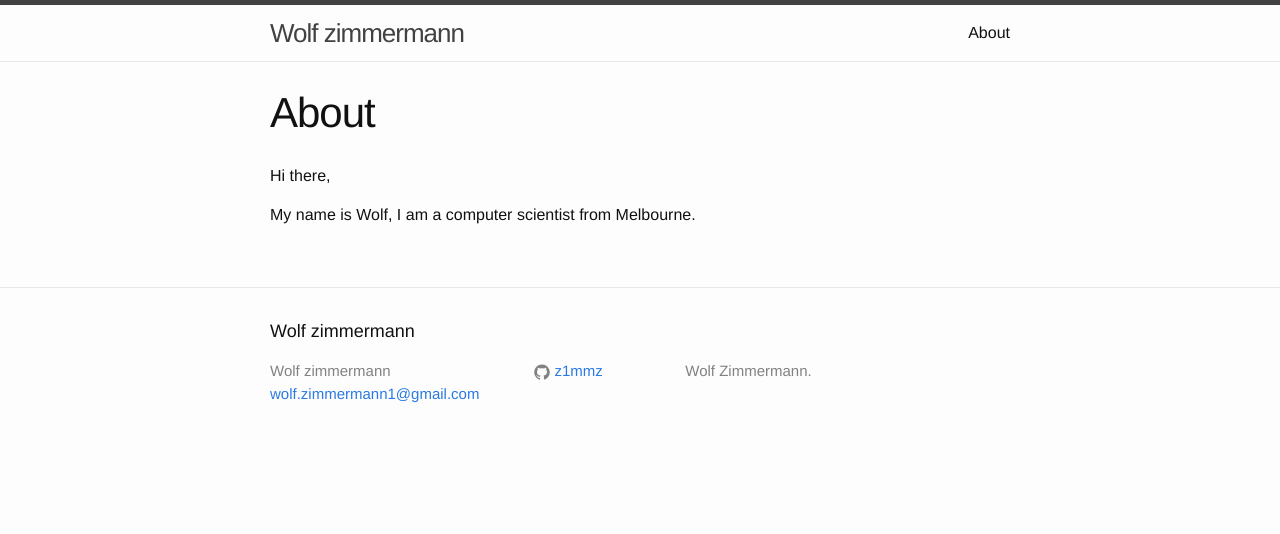
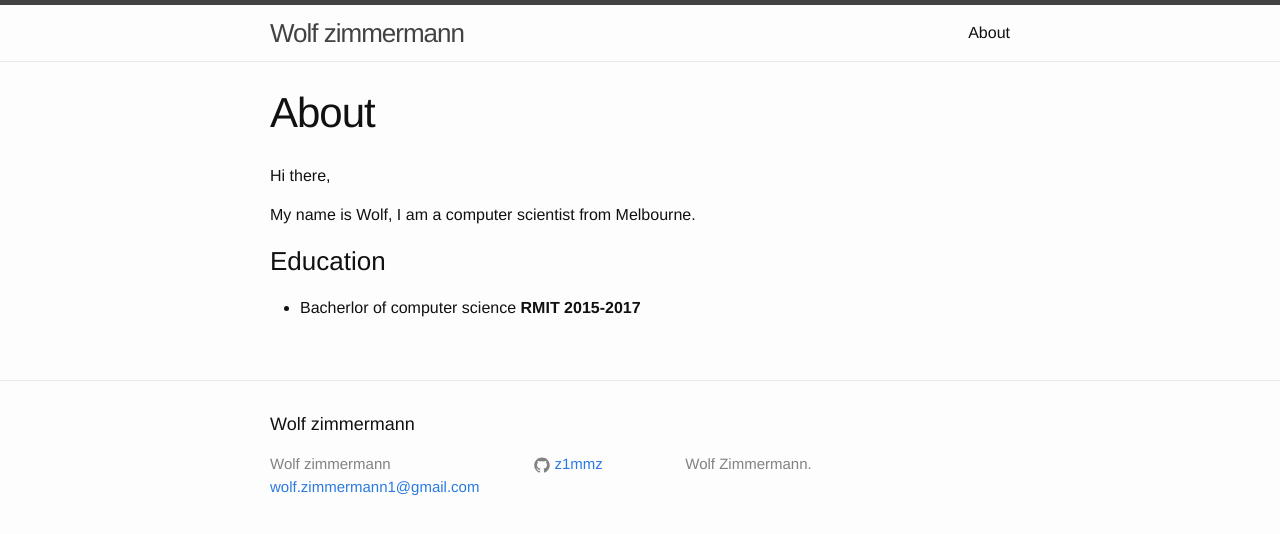
Before and after one commit to z1mmz/z1mmz.github.io, a Jekyll site: the page built from about.md, in a window 1280 px wide. Shown: the top 534 px of the page. Built offline with Jekyll 4.4.1, drawn with Linux system fonts in a browser that asks for light colours.

Commit message:
Update about.md

```diff
--- a/about.md
+++ b/about.md
@@ -8,3 +8,6 @@ published: true
 Hi there,
 
 My name is Wolf, I am a computer scientist from Melbourne.
+
+### Education
+- Bacherlor of computer science **RMIT 2015-2017**
```
